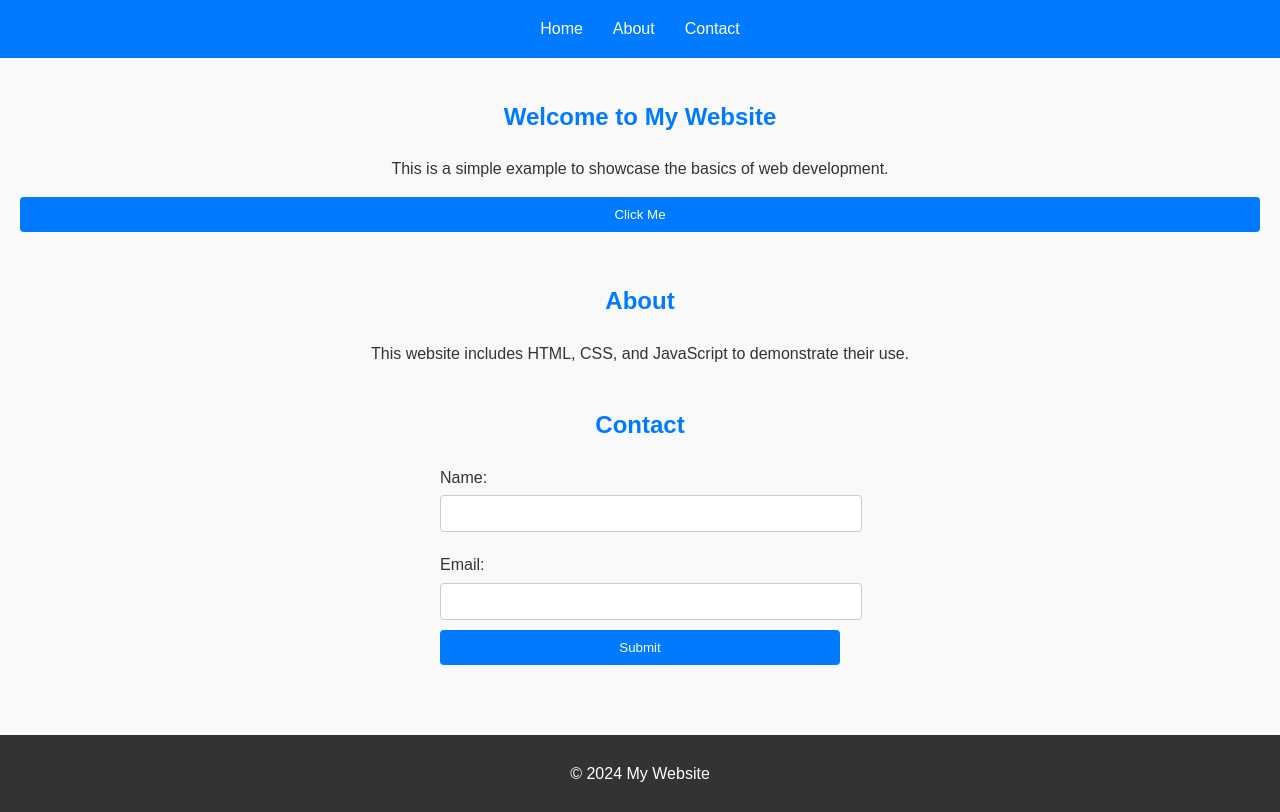
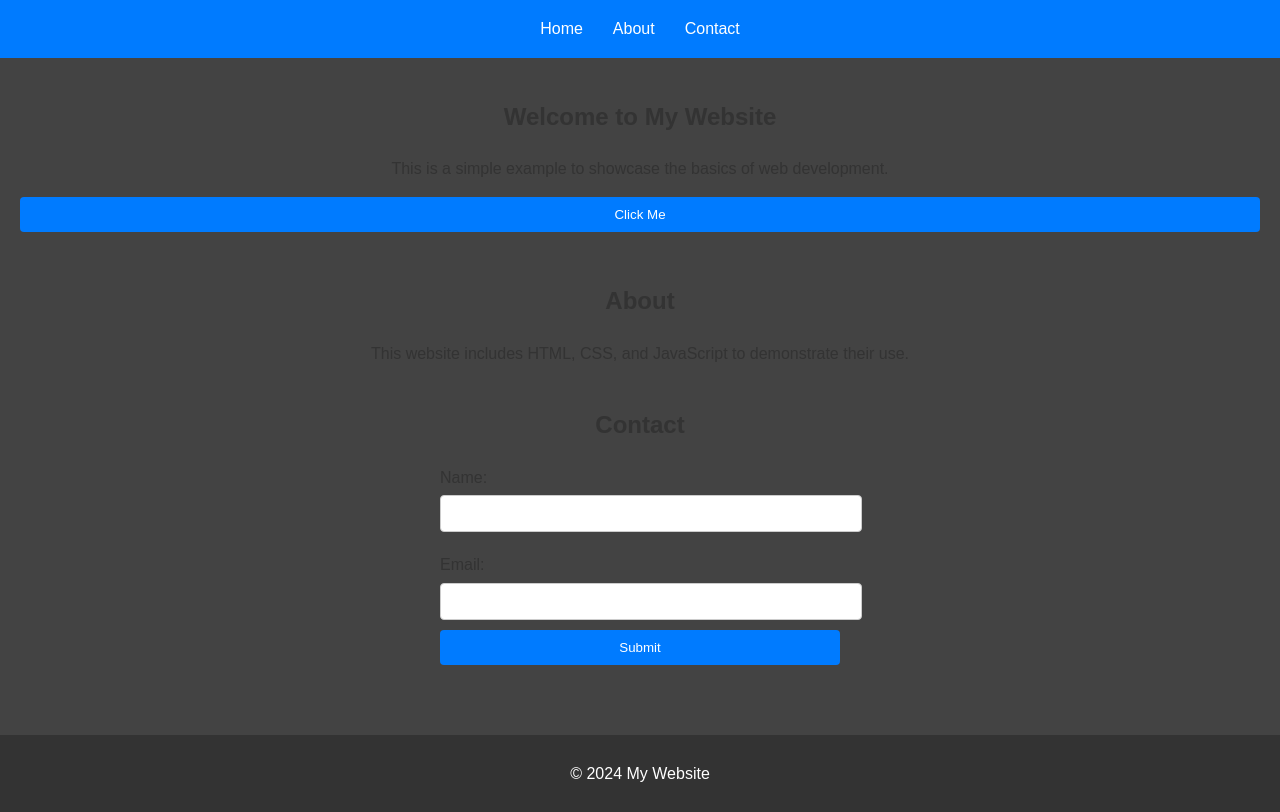
Before and after one commit to fjgaiiatiait/fjgaiiatiait.github.io, a plain HTML site: page index.html in a window 1280 px wide. Drawn offline with Linux system fonts and the light colour scheme.

Commit message:
Update style.css

```diff
--- a/style.css
+++ b/style.css
@@ -5,7 +5,7 @@ body {
     margin: 0;
     padding: 0;
     color: #333;
-    background-color: #f9f9f9;
+    background-color: #434343;
 }
 
 /* Header and Navigation */
@@ -43,7 +43,7 @@ section {
 }
 
 h1, h2 {
-    color: #007BFF;
+    color: ##FFFFFF;
 }
 
 /* Form Styling */
```
